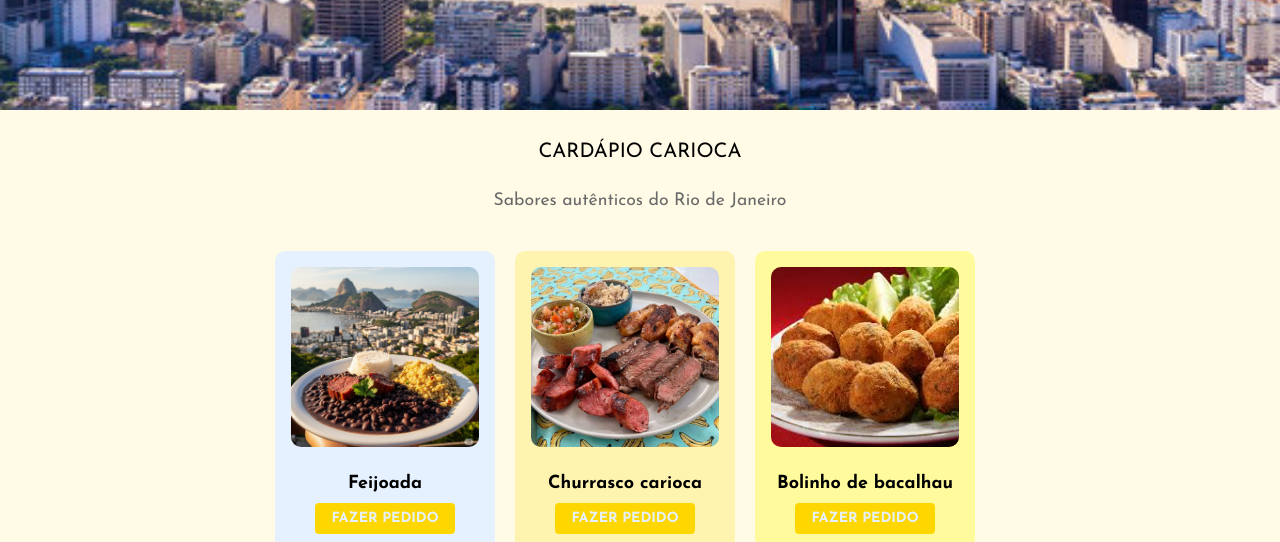
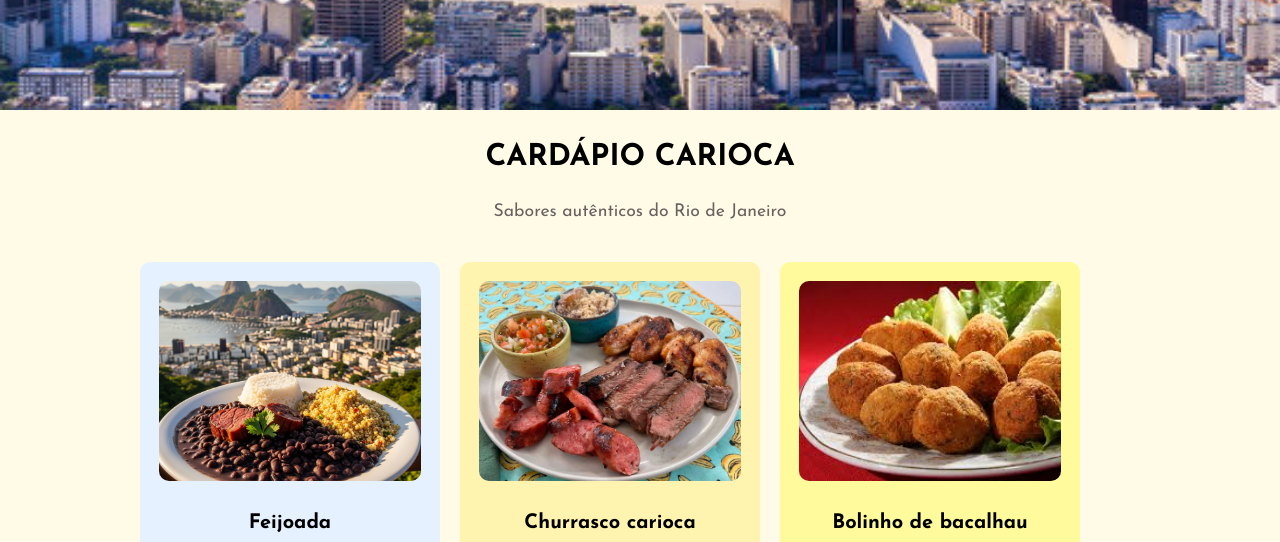
Before and after one commit to Marinapzr/Casa-do-sabor-carioca, a plain HTML site: page index.html in a window 1280 px wide. Shown: the part 690-1232 px from the top of the page. Drawn offline with Linux system fonts and the light colour scheme; a web font is replaced by a local one.

Commit message:
aumentei as imagens , para deixar mais visuais e proporcional ao site

```diff
--- a/style.scss
+++ b/style.scss
@@ -29,8 +29,6 @@ header {
             vertical-align: middle;
             width: 60px;
             margin: 0 9px;
-
-
         }
 
         a {
@@ -39,11 +37,13 @@ header {
             font-weight: bold;
             font-size: 20px;
             margin: 0 5px;
+
+}
         }
 
 
     }
-}
+
 
 
 .titulo {
@@ -81,36 +81,39 @@ header button {
     padding: 2rem;
     background-color: #fffbe6;
 
+h2{
+    font-weight: bold;
+    font-size: 30px;
+}
+
 
     p {
         font-size: 1.1rem;
         margin-bottom: 2rem;
-        color: dimgray;
+        color: rgb(106, 96, 96);
     }
 
 }
 
-
+main{
+    background-color: #FBF4F4;
+}
 
 .itens {
-    width: 750px;
-    /* 3 itens de 240px = 720 + 30px de margem entre eles */
+    width: 1020px; /* 3 cards de 300px + 3 margens de 10px * 2 */
     margin: auto;
     text-align: left;
-    /* ESSENCIAL para inline-block não quebrar */
     font-size: 0;
-    /* Remove espaço em branco entre os blocos */
+
 }
 
 .item {
     display: inline-block;
-    width: 220px;
-    /* diminuímos para compensar a nova margem */
+    width: 300px; /* aumentou de 220px para 300px */
     margin: 10px;
-    /* isso dá espaço entre os itens dos lados e embaixo */
     background-color: #e5f1ff;
     border-radius: 10px;
-    padding: 1rem;
+    padding: 1.2rem;
     box-sizing: border-box;
     vertical-align: top;
     font-size: 16px;
@@ -119,27 +122,26 @@ header button {
 
 .item img {
     width: 100%;
-    height: 180px;
+    height: 200px; /* aumentei um pouco a altura */
     object-fit: cover;
     border-radius: 10px;
-    margin-bottom: 0.8rem;
+    margin-bottom: 1rem;
 }
 
 .item h3 {
-    font-size: 18px;
-    margin: 10px 0;
+    font-size: 20px; /* um pouco maior */
+    margin: 12px 0;
 }
 
 .item button {
     background-color: #FFD700;
     border: none;
-    padding: 8px 16px;
-    font-size: 14px;
-    border-radius: 4px;
+    padding: 10px 20px; /* botão um pouco maior */
+    font-size: 16px;
+    border-radius: 6px;
     cursor: pointer;
     color: #e5f1ff;
     font-weight: bold;
-
 }
 
 .item button:hover {
```
Also changed, not shown: style.css, 1 other file.
